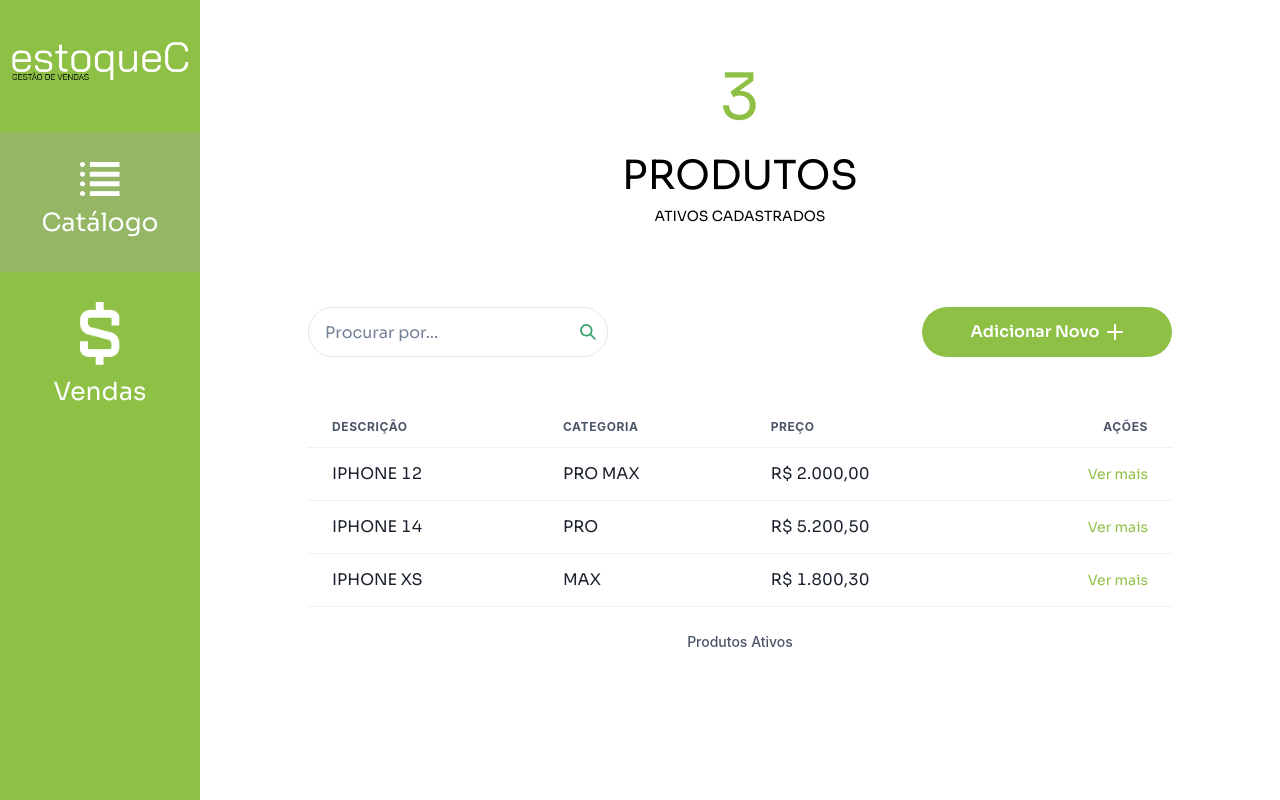
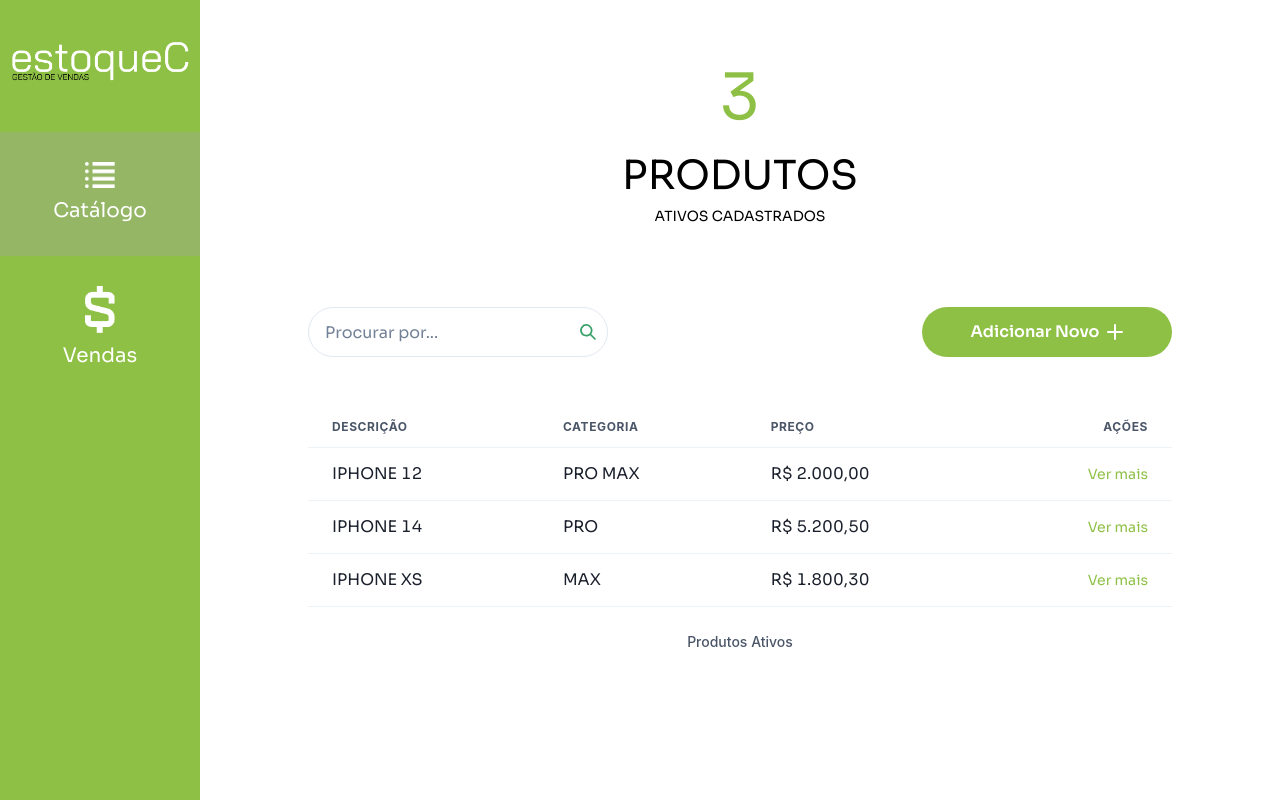
Before and after one commit to guilhermeoln/estoquec, a Next.js app: page /panel in a window 1280 px wide. Built offline with nearby package versions, Linux system fonts and the light colour scheme.

Commit message:
fix(NavPanel): Ajustando tamanho dos icones da nav

```diff
--- a/src/pages/panel/index.tsx
+++ b/src/pages/panel/index.tsx
@@ -19,7 +19,7 @@
 
   const [isLargerThan900] = useMediaQuery("(min-width: 900px)");
   return (
-    <Flex width="100%" minHeight="100vh">
+    <Flex width="100%" minHeight="100vh" position="fixed">
       {isLargerThan900 ? (
         <Flex
           width="200px"
@@ -52,14 +52,14 @@
           >
             <Image
               src="/assets/logoCatalog.png"
-              width="40"
-              height="40"
+              width="30"
+              height="30"
               alt="catalog"
             />
             <Text
               color="white"
               marginTop="8px"
-              fontSize="25px"
+              fontSize="20px"
               fontWeight="400"
             >
               Catálogo
@@ -82,14 +82,14 @@
           >
             <Image
               src="/assets/logoSales.png"
-              width="40"
-              height="40"
+              width="30"
+              height="30"
               alt="vendas"
             />
             <Text
               color="white"
               marginTop="8px"
-              fontSize="25px"
+              fontSize="20px"
               fontWeight="400"
             >
               Vendas
```
